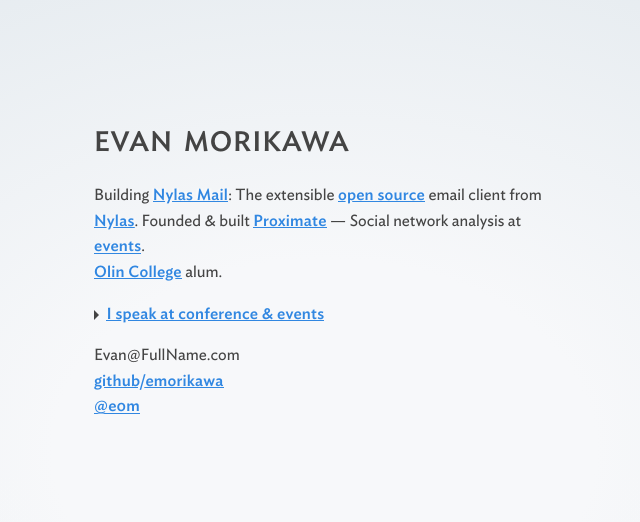
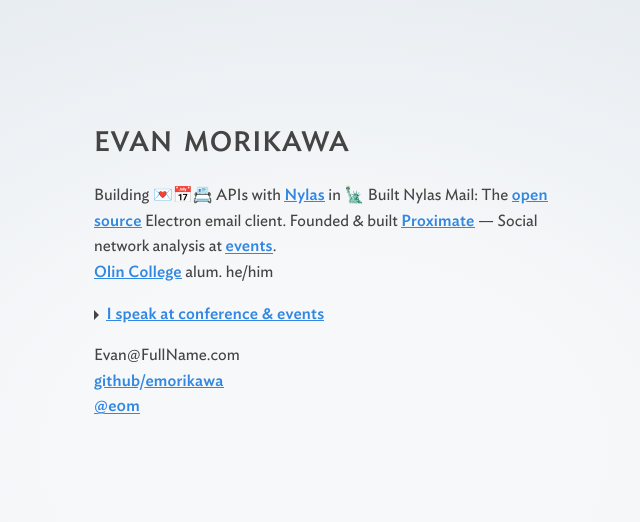
Before and after one commit to LukasBombach/emorikawa.github.io, a Jekyll site: the page built from index.html, in a window 1280 px wide. Shown: the top 522 px of the page, without its empty margins (316-956 px from the left). Built offline with Jekyll 4.4.1, drawn with Linux system fonts in a browser that asks for light colours; comment, search, counter and statistics services are not loaded.

```diff
--- a/index.html
+++ b/index.html
@@ -7,14 +7,9 @@ meta_image: /assets/images/meta-share-index.png
 
 <h1>Evan Morikawa</h1>
 
-<p>Building <a href="https://nylas.com">Nylas Mail</a>: The extensible <a
-  href="https://github.com/nylas/n1">open source</a> email client from
-<a href="https://twitter.com/nylas">Nylas</a>.  Founded &amp; built <a
-  href="https://proximate.com">Proximate</a> &mdash; Social network analysis at
-<a
-  href="https://haa.proximate.com/haa-global-networking-night-boston-ma#?p=np">events</a>.
-<a
-  href="http://www.nytimes.com/2007/09/30/magazine/30OLIN-t.html?_r=0"><br/>Olin College</a> alum.</p>
+<p>Building 💌📅📇 APIs with <a href="https://nylas.com">Nylas</a> in 🗽 Built Nylas Mail: The <a href='https://github.com/nylas/nylas-mail'>open
+  source</a> Electron email client. Founded &amp; built <a href="https://proximate.com">Proximate</a> &mdash; Social network analysis at <a href="https://haa.proximate.com/haa-global-networking-night-boston-ma#?p=np">events</a>. <a href="http://www.nytimes.com/2007/09/30/magazine/30OLIN-t.html?_r=0"><br/>Olin College</a> alum.  he/him</p>
+<!-- https://www.dropbox.com/s/ass22sh5lgkfwzh/API%20World%202018%20%E2%80%94%20A%20History%20of%20Email.key?dl=0 -->
 
 <div>
   <input type="checkbox" class="talk-check" id="talk-check" />
```
Also changed, not shown: other parts of index.html (+5 -8 lines).
